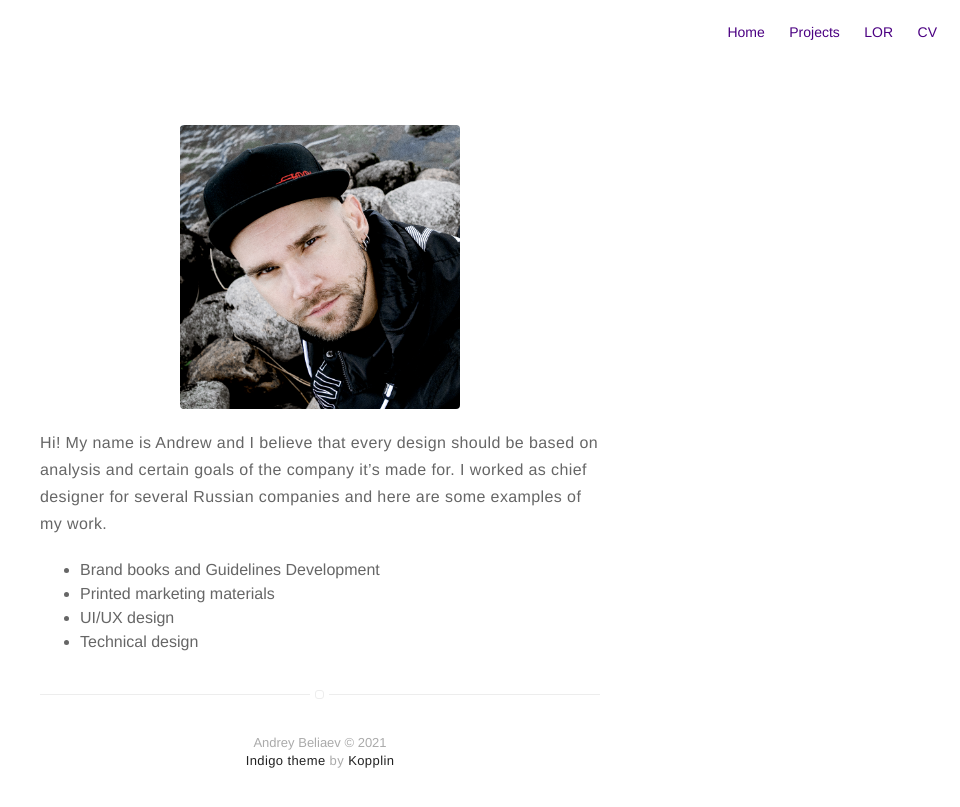
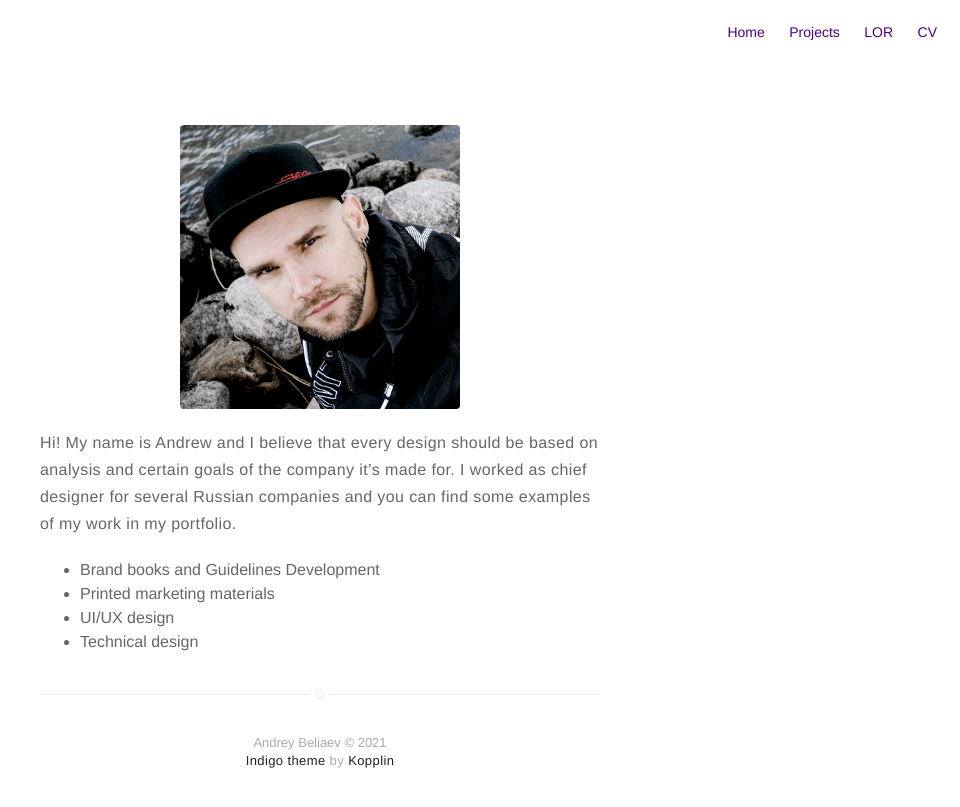
Before and after one commit to andandrewwhite/andandrewwhite.github.io, a Jekyll site: the page built from about.md, in a window 1280 px wide. Shown: the top 807 px of the page, without its empty margins (320-1280 px from the left). Built offline with Jekyll 4.4.1, drawn with Linux system fonts in a browser that asks for light colours.

Commit message:
Update about.md

```diff
--- a/about.md
+++ b/about.md
@@ -6,7 +6,7 @@ layout: page
 
 Hi!
 My name is Andrew and I believe that every design should be based on analysis and certain goals of the company it’s made for.
-I worked as chief designer for several Russian companies and here are some examples of my work.
+I worked as chief designer for several Russian companies and you can find some examples of my work in my portfolio.
 - Brand books and Guidelines Development
 - Printed marketing materials
 - UI/UX design
```
